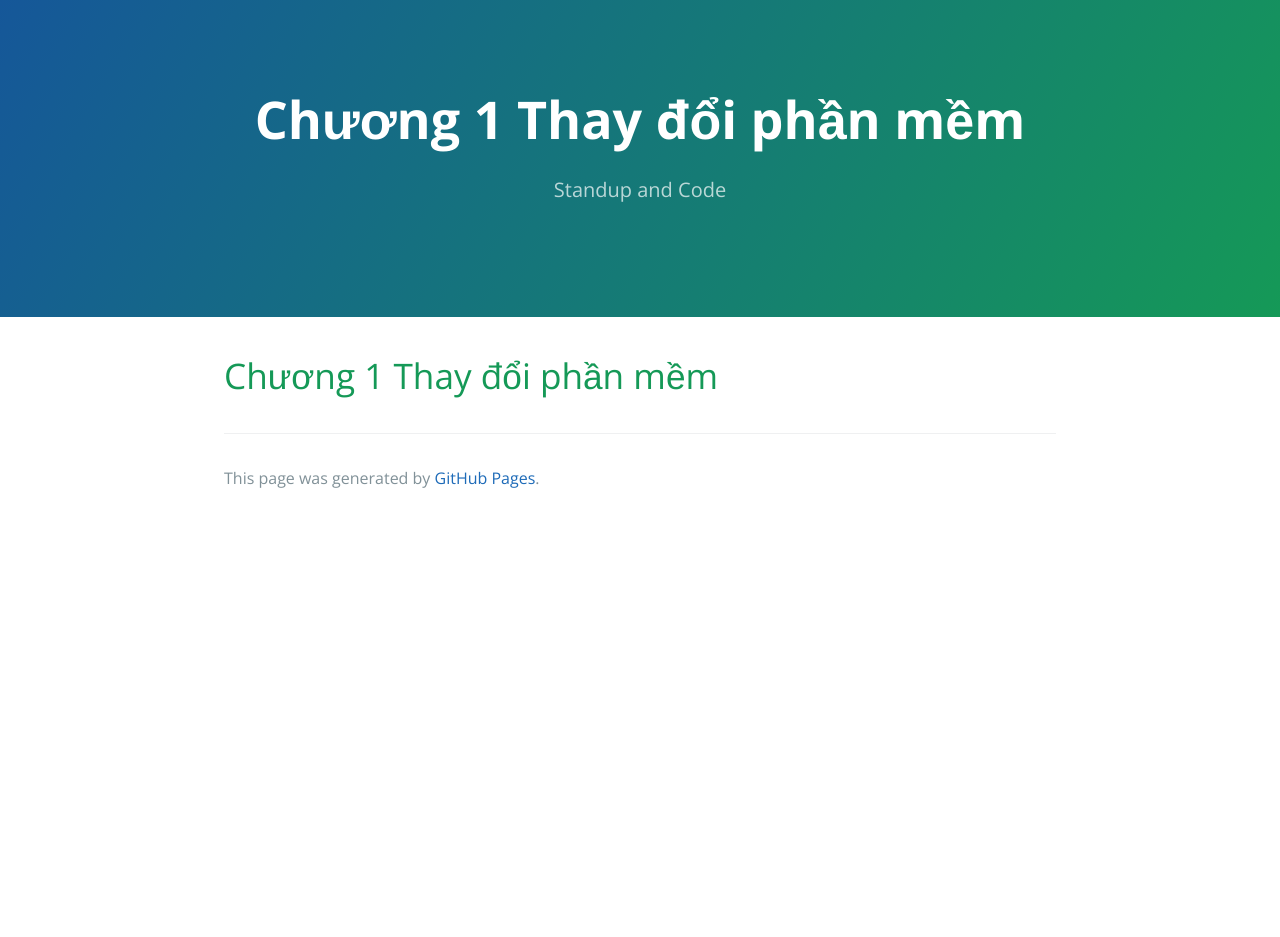
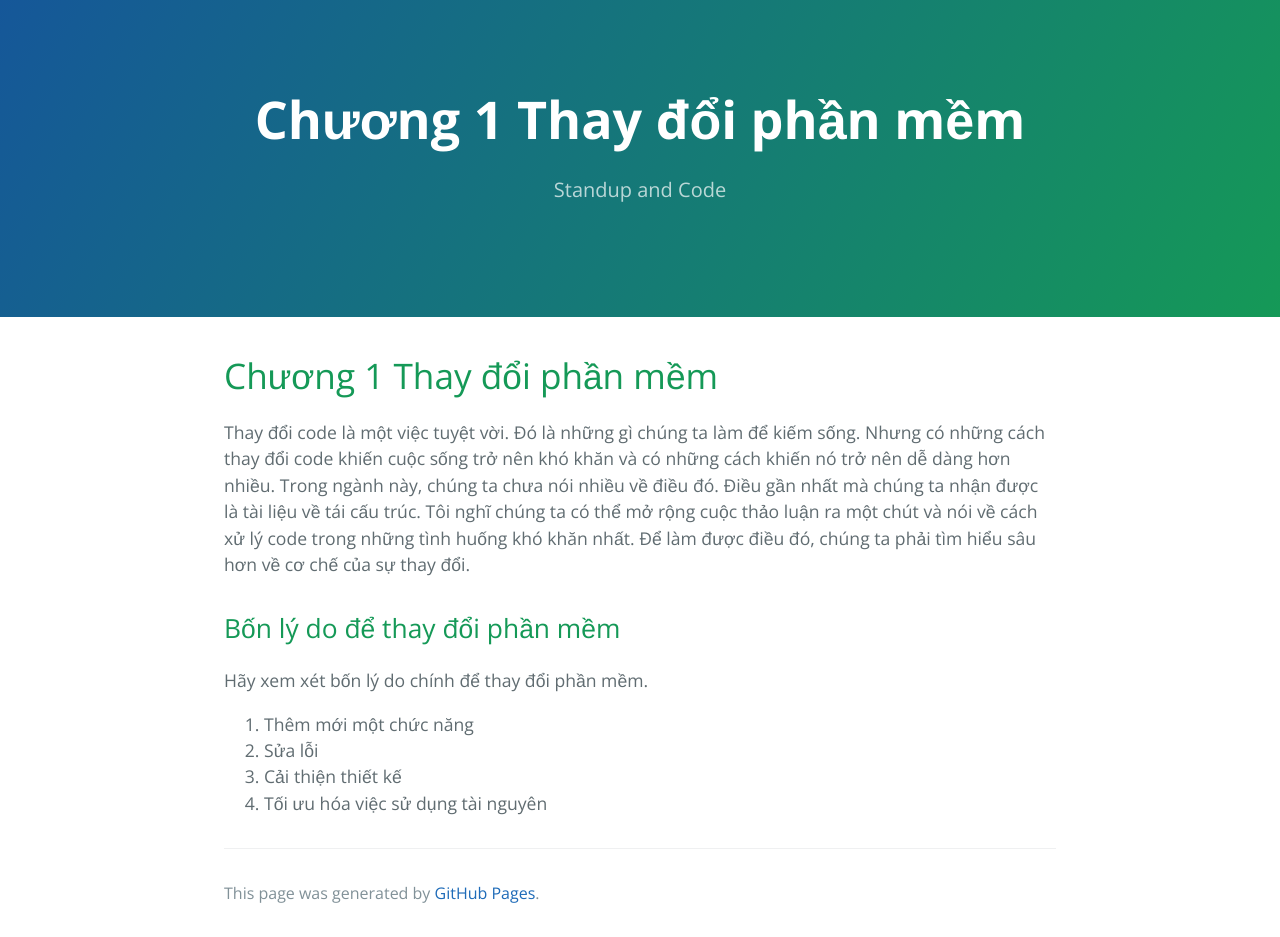
Before and after one commit to HaiBV/haibv.github.io, a Jekyll site: the page built from working-effectively-with-legacy-code/chapter-1-chaging-software.md, in a window 1280 px wide. Built offline with Jekyll 4.4.1, drawn with Linux system fonts in a browser that asks for light colours; our own code applies the rules of GitHub Pages for plain Markdown files; before the commit the page ends 900 px from its top, so only the background shows below that.

Commit message:
Book - Working Efectively with Legacy Code - P1 - C1

```diff
--- a/working-effectively-with-legacy-code/chapter-1-chaging-software.md
+++ b/working-effectively-with-legacy-code/chapter-1-chaging-software.md
@@ -3,3 +3,14 @@ layout: default
 ---
 
 # Chương 1 Thay đổi phần mềm
+
+Thay đổi code là một việc tuyệt vời. Đó là những gì chúng ta làm để kiếm sống. Nhưng có những cách thay đổi code khiến cuộc sống trở nên khó khăn và có những cách khiến nó trở nên dễ dàng hơn nhiều. Trong ngành này, chúng ta chưa nói nhiều về điều đó. Điều gần nhất mà chúng ta nhận được là tài liệu về tái cấu trúc. Tôi nghĩ chúng ta có thể mở rộng cuộc thảo luận ra một chút và nói về cách xử lý code trong những tình huống khó khăn nhất. Để làm được điều đó, chúng ta phải tìm hiểu sâu hơn về cơ chế của sự thay đổi.
+
+## Bốn lý do để thay đổi phần mềm
+
+Hãy xem xét bốn lý do chính để thay đổi phần mềm.
+
+1. Thêm mới một chức năng
+2. Sửa lỗi
+3. Cải thiện thiết kế
+4. Tối ưu hóa việc sử dụng tài nguyên
```
